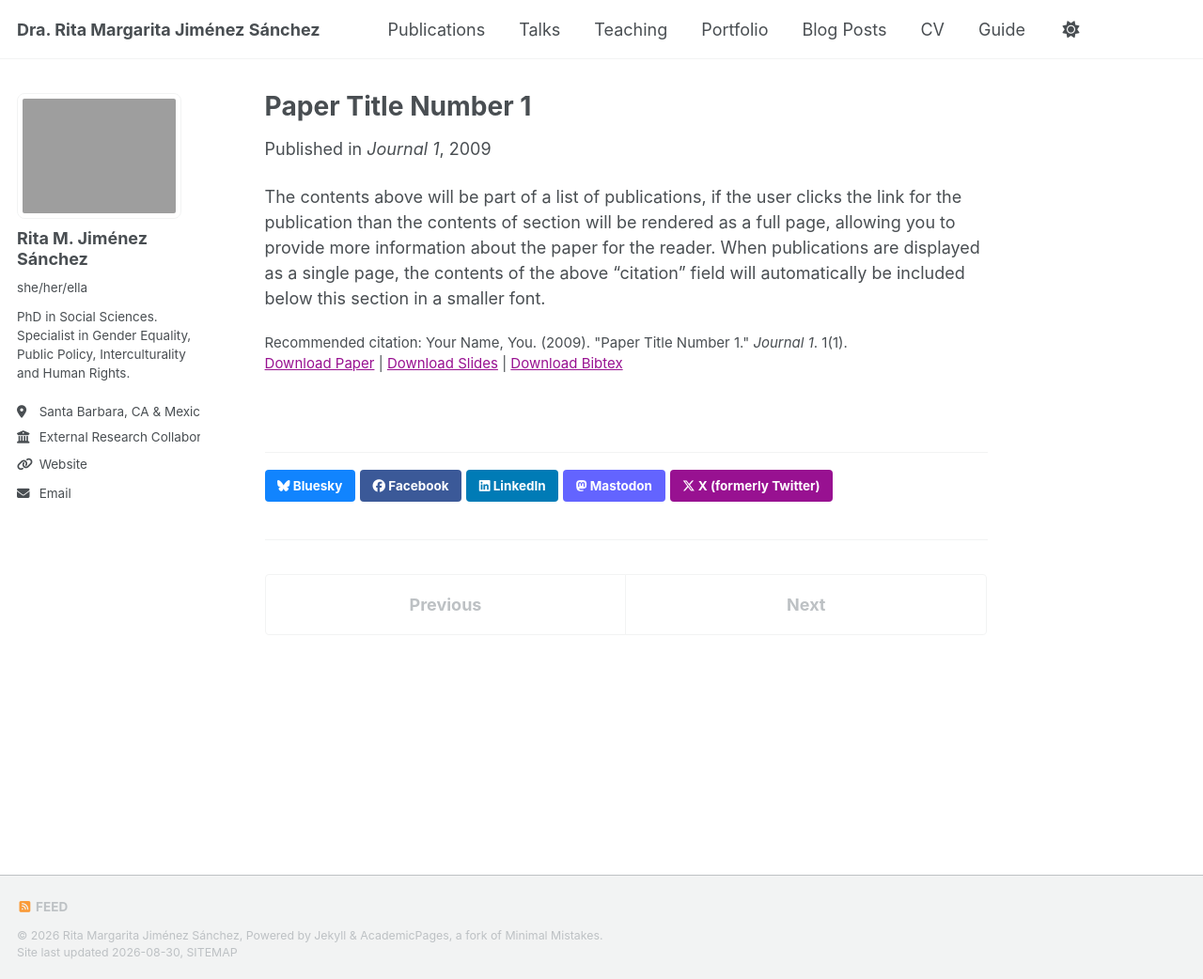
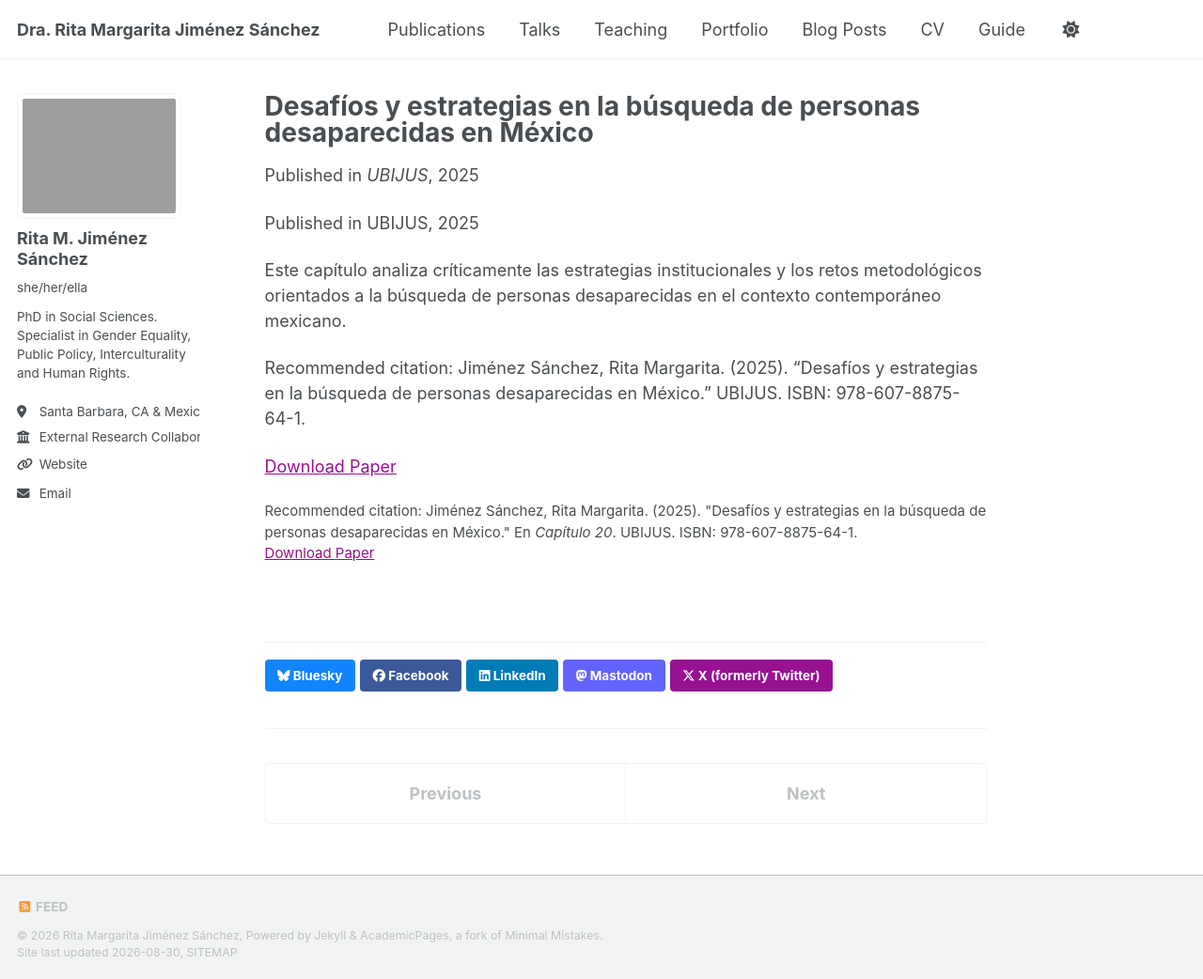
Before and after one commit to RitaJisa/RitaJisa.github.io, a Jekyll site: the page built from _publications/2009-10-01-paper-title-number-1.md, in a window 1280 px wide and 1042 px high. Shown: the whole window at 94% size. Built offline with Jekyll 4.4.1, drawn with Linux system fonts in a browser that asks for light colours; a style sheet for code colours, icons or effects is not loaded.

Commit message:
Update 2009-10-01-paper-title-number-1.md
agregué publicación "desafíos"

```diff
--- a/_publications/2009-10-01-paper-title-number-1.md
+++ b/_publications/2009-10-01-paper-title-number-1.md
@@ -1,14 +1,18 @@
 ---
-title: "Paper Title Number 1"
+title: "Desafíos y estrategias en la búsqueda de personas desaparecidas en México"
 collection: publications
-category: manuscripts
-permalink: /publication/2009-10-01-paper-title-number-1
-excerpt: 'This paper is about the number 1. The number 2 is left for future work.'
-date: 2009-10-01
-venue: 'Journal 1'
-slidesurl: 'https://academicpages.github.io/files/slides1.pdf'
-paperurl: 'https://academicpages.github.io/files/paper1.pdf'
-bibtexurl: 'https://academicpages.github.io/files/bibtex1.bib'
-citation: 'Your Name, You. (2009). &quot;Paper Title Number 1.&quot; <i>Journal 1</i>. 1(1).'
+permalink: /publication/2025-01-01-desafios-y-estrategias
+excerpt: 'Capítulo de libro enfocado en el análisis de los desafíos metodológicos, normativos e institucionales para la búsqueda e identificación de personas desaparecidas en México.'
+date: 2025-01-01
+venue: 'UBIJUS'
+paperurl: 'http://www.pjedomex.gob.mx/ejem/cid/desaparicion.pdf'
+citation: 'Jiménez Sánchez, Rita Margarita. (2025). "Desafíos y estrategias en la búsqueda de personas desaparecidas en México." En <i>Capítulo 20</i>. UBIJUS. ISBN: 978-607-8875-64-1.'
 ---
-The contents above will be part of a list of publications, if the user clicks the link for the publication than the contents of section will be rendered as a full page, allowing you to provide more information about the paper for the reader. When publications are displayed as a single page, the contents of the above "citation" field will automatically be included below this section in a smaller font.
+
+Published in UBIJUS, 2025
+
+Este capítulo analiza críticamente las estrategias institucionales y los retos metodológicos orientados a la búsqueda de personas desaparecidas en el contexto contemporáneo mexicano.
+
+Recommended citation: Jiménez Sánchez, Rita Margarita. (2025). "Desafíos y estrategias en la búsqueda de personas desaparecidas en México." UBIJUS. ISBN: 978-607-8875-64-1.
+
+[Download Paper](http://www.pjedomex.gob.mx/ejem/cid/desaparicion.pdf)
```
